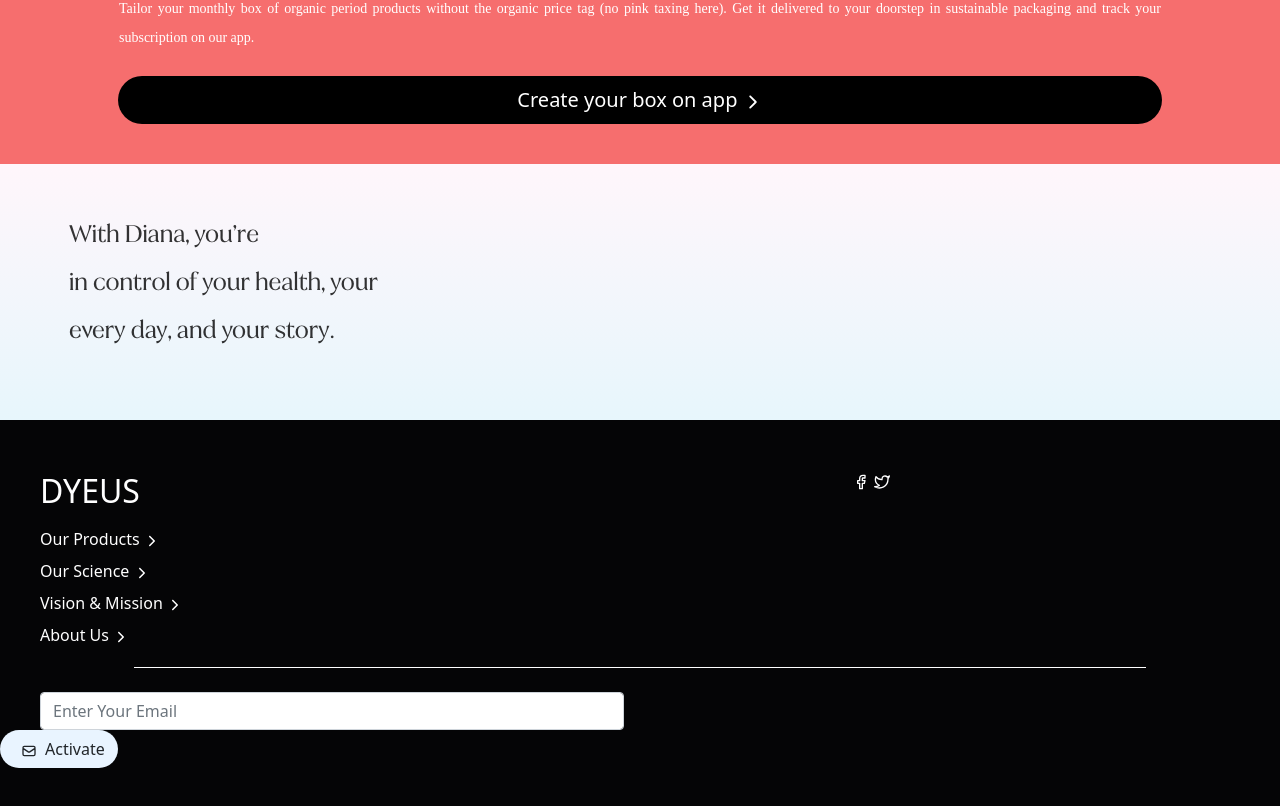
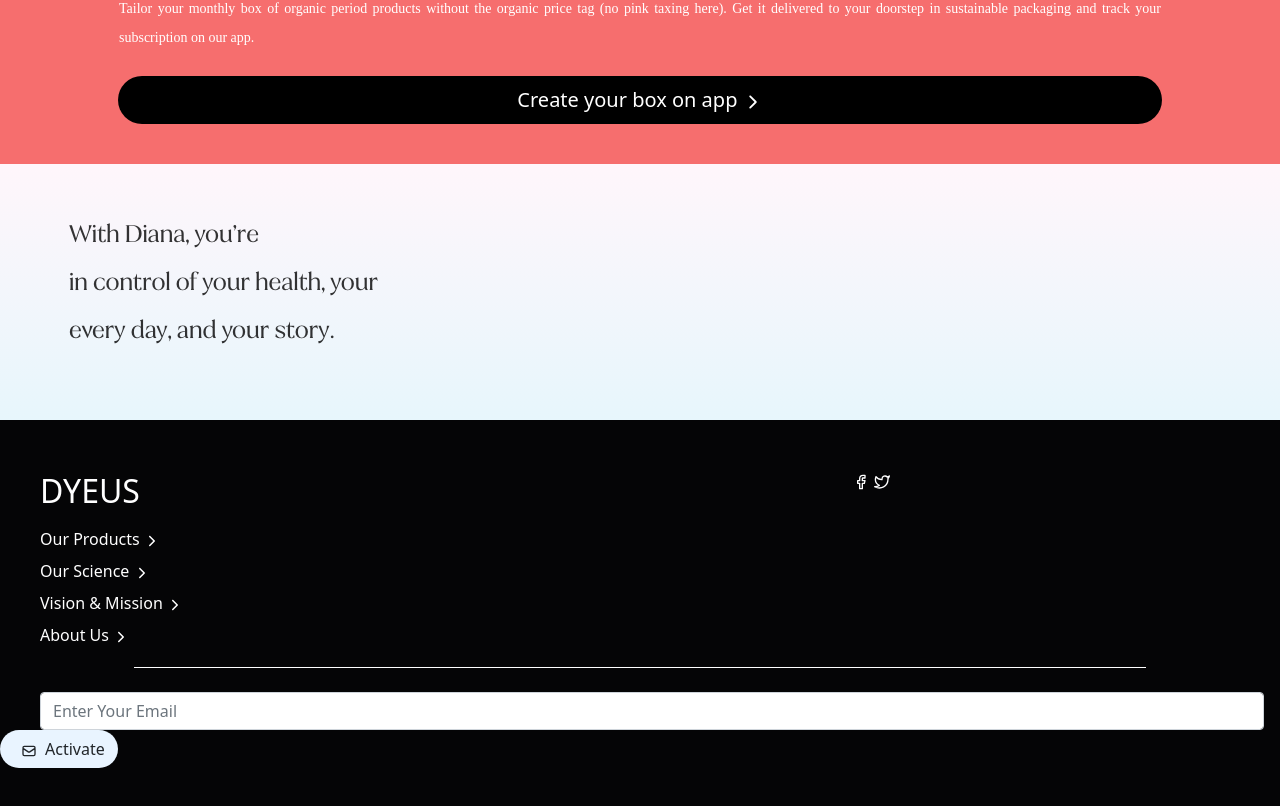
Before and after one commit to vardhanreddy27/Dyeus, a React (Create React App) app: page / in a window 1280 px wide. Shown: the part 8097-8903 px from the top of the page. Built offline with nearby package versions, Linux system fonts and the light colour scheme.

Commit message:
Dev (#3)
* navbar updated

* banner updated

* styles added to banner

* banner2 updated

* period box section

* footer section

* bug fixed

* newsletter fixed

Co-authored-by: Reddy Palagiri <v.a.reddy.palagiri@accenture.com>

```diff
--- a/src/components/Footer.js
+++ b/src/components/Footer.js
@@ -17,8 +17,8 @@ function Footer() {
 
 </div><hr className='hrx' />
 <br></br>
-<div className='col-6 in'><input className="form-control" type="text" placeholder="Enter Your Email"/>
-</div><div className='col-2 d-inline'><button type="button" className="btn btn-c"><HiOutlineMail className='sic' />Activate </button>
+<div className='col-xs-6 in'><input className="form-control" type="text" placeholder="Enter Your Email"/>
+</div><div className='col-xs-2 d-inline'><button type="button" className="btn btn-c"><HiOutlineMail className='sic' />Activate </button>
 </div>
 
 
```
